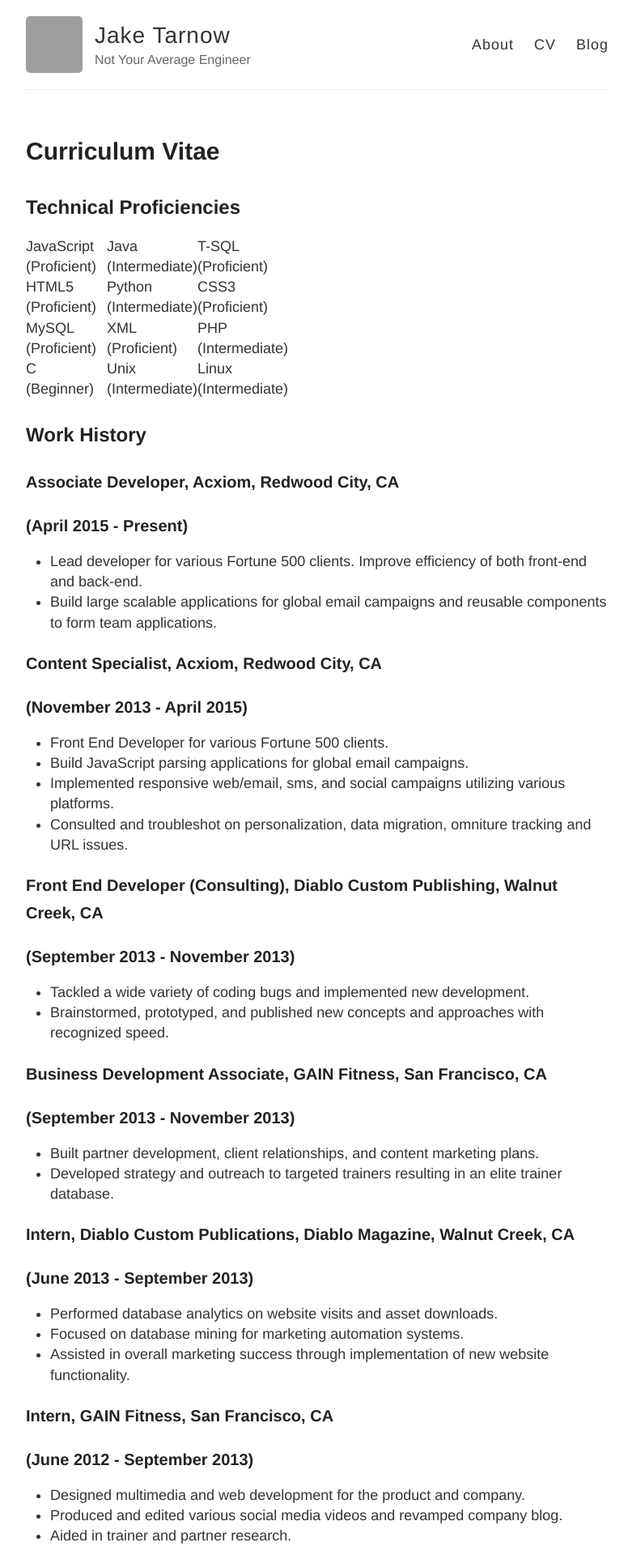
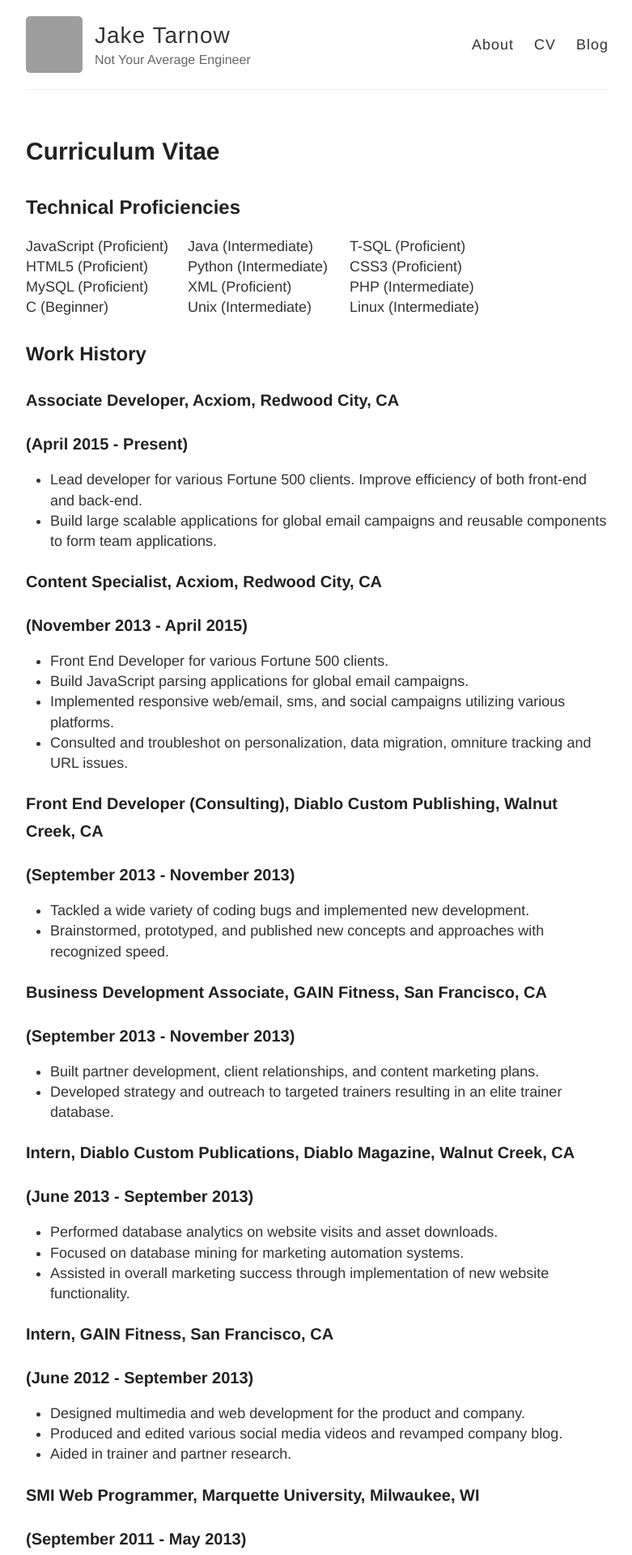
Before and after one commit to HoneyBadger123/jaketarnow.github.io, a Jekyll site: the page built from cv.md, in a window 1280 px wide. Shown: the top 1920 px of the page at 81% size, without its empty margins (248-1029 px from the left). Built offline with Jekyll 4.4.1, drawn with Linux system fonts in a browser that asks for light colours; Markdown is read by kramdown in place of the engine named in the settings; grey boxes are pictures that could not be loaded.

Commit message:
Update cv.md

```diff
--- a/cv.md
+++ b/cv.md
@@ -6,10 +6,10 @@ permalink: /cv/
 
 ## Technical Proficiencies
 <table cellspacing = "0px" cellborder = "0px" border = "2px" style="border: black;">
-<tr><td align="left" width="100px;">JavaScript (Proficient)</td><td align="left" width="100px;">Java (Intermediate)</td><td align="left" width="100px;">T-SQL (Proficient)</td></tr>
-<tr><td align="left" width="100px;">HTML5 (Proficient)</td><td align="left" width="100px;">Python (Intermediate)</td><td>CSS3 (Proficient)</td></tr>
-<tr><td align="left" width="100px;">MySQL (Proficient)</td><td align="left" width="100px;">XML (Proficient)</td><td>PHP (Intermediate)</td></tr>
-<tr><td align="left" width="100px;">C (Beginner)</td><td align="left" width="100px;">Unix (Intermediate)</td><td>Linux (Intermediate)</td></tr>
+<tr><td align="left" width="200px;">JavaScript (Proficient)</td><td align="left" width="200px;">Java (Intermediate)</td><td align="left" width="200px;">T-SQL (Proficient)</td></tr>
+<tr><td align="left" width="200px;">HTML5 (Proficient)</td><td align="left" width="200px;">Python (Intermediate)</td><td>CSS3 (Proficient)</td></tr>
+<tr><td align="left" width="200px;">MySQL (Proficient)</td><td align="left" width="200px;">XML (Proficient)</td><td>PHP (Intermediate)</td></tr>
+<tr><td align="left" width="200px;">C (Beginner)</td><td align="left" width="200px;">Unix (Intermediate)</td><td>Linux (Intermediate)</td></tr>
 </table>
 
 ## Work History
```
